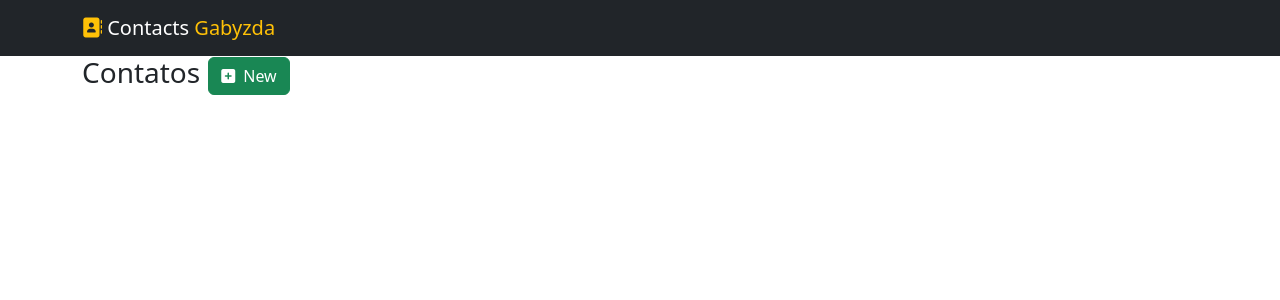
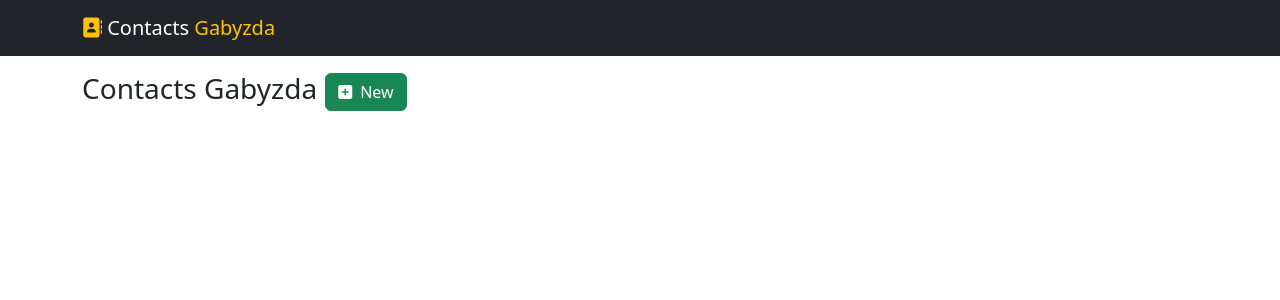
Before and after one commit to Gabyzda/agenda-contatos, a React (Create React App) app: page /contacts/list in a window 1280 px wide. Shown: the top 300 px of the page. Built offline with nearby package versions, Linux system fonts and the light colour scheme.

Commit message:
Add margen superior en section de ContactList

```diff
--- a/src/components/Contacts/ContactList/ContactList.js
+++ b/src/components/Contacts/ContactList/ContactList.js
@@ -4,12 +4,12 @@ import {Link} from "react-router-dom";
 const ContactList = () => {
     return (
         <>
-            <section className='contact-search'>
+            <section className='contact-search p-3'>
                 <div className='container'>
                     <div className='grid'>
                         <div className="row">
                             <div className='col'>
-                                <p className='h3'>Contatos
+                                <p className='h3'>Contacts Gabyzda
                                 <Link to={'/contacts/add'} className='btn btn-success ms-2'><i className='fa fa-square-plus me-2'/>New</Link>
                                 </p>
                             </div>
```
